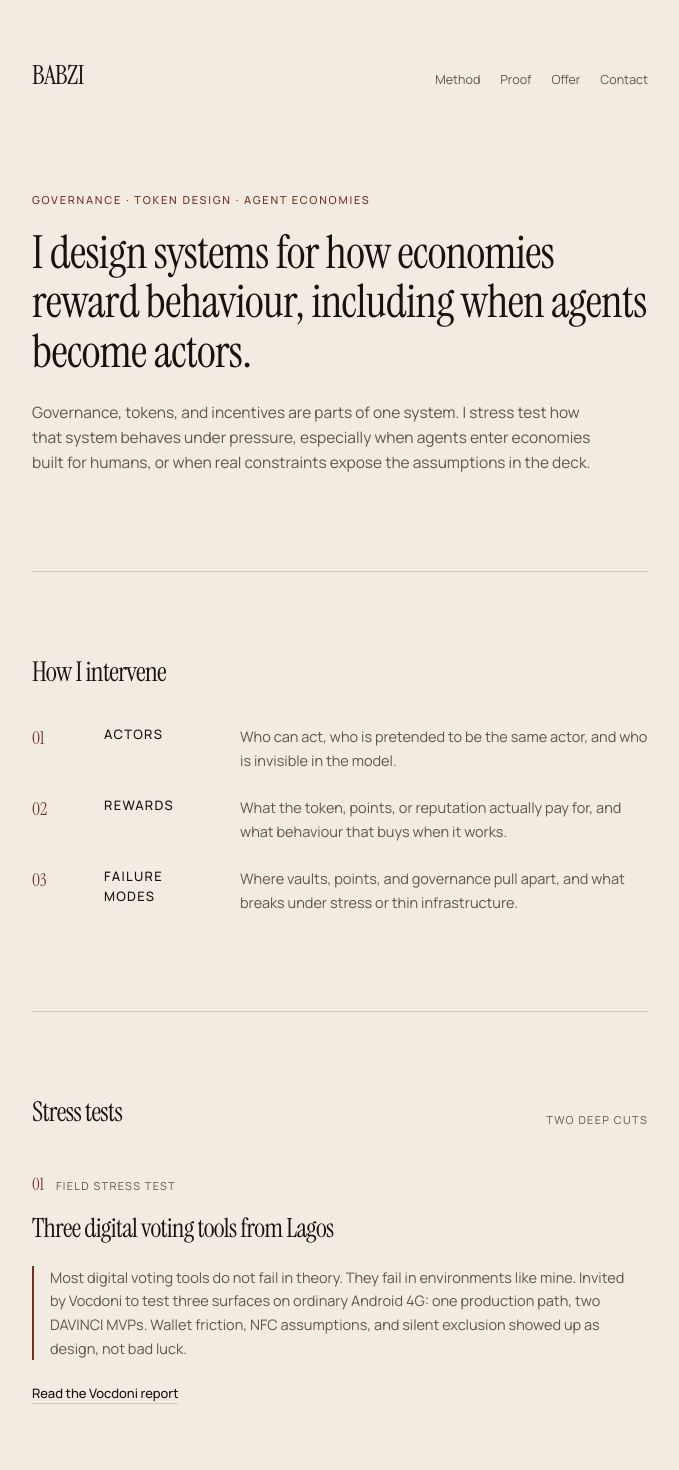
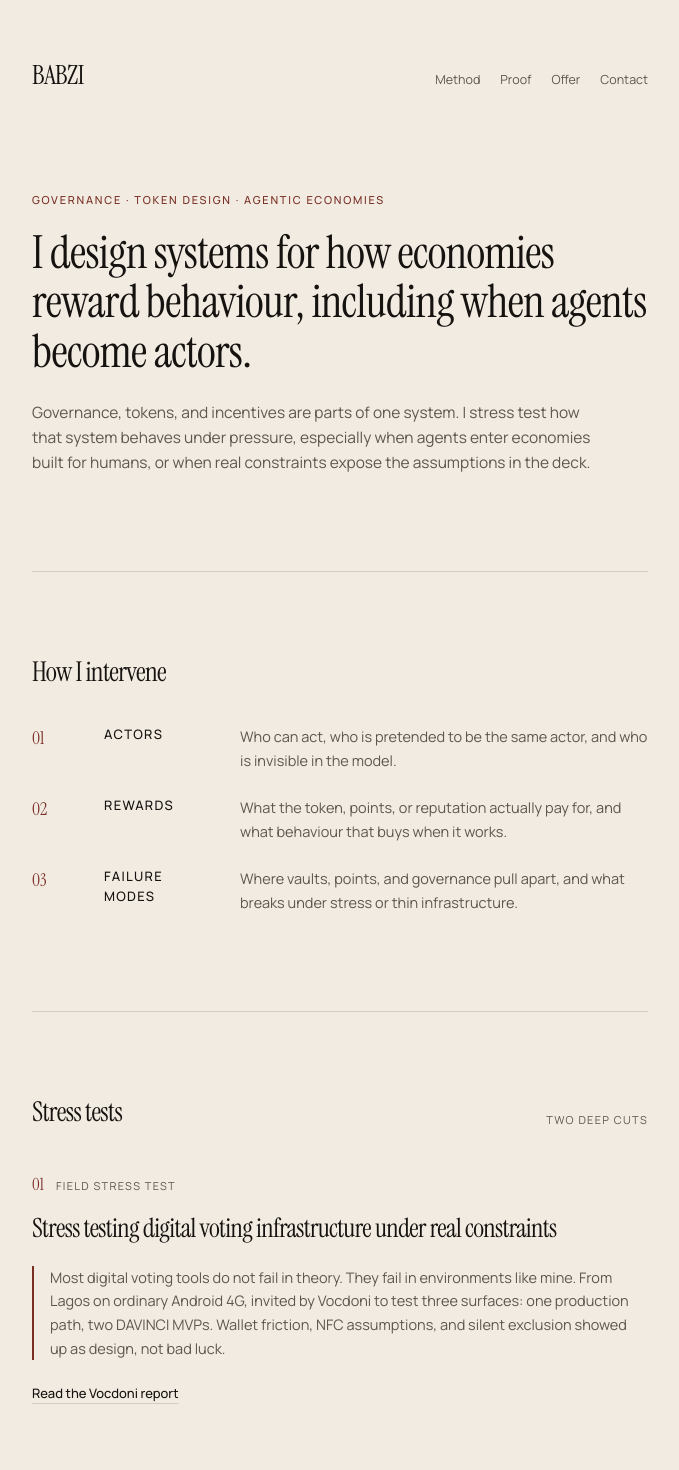
Before and after one commit to Babcan-Inc/babzi-portfolio, a Next.js app: page / in a window 1280 px wide. Shown: the top 1470 px of the page, without its empty margins (300-979 px from the left). Built offline with nearby package versions, Linux system fonts and the light colour scheme.

Commit message:
Use agentic economies and reframe Vocdoni headline.
Keep the Lagos field test as proof of real constraint without leading the title on geography.

```diff
--- a/src/app/page.tsx
+++ b/src/app/page.tsx
@@ -2,9 +2,9 @@ const stressTests = [
   {
     num: "01",
     kicker: "Field stress test",
-    title: "Three digital voting tools from Lagos",
+    title: "Stress testing digital voting infrastructure under real constraints",
     excerpt:
-      "Most digital voting tools do not fail in theory. They fail in environments like mine. Invited by Vocdoni to test three surfaces on ordinary Android 4G: one production path, two DAVINCI MVPs. Wallet friction, NFC assumptions, and silent exclusion showed up as design, not bad luck.",
+      "Most digital voting tools do not fail in theory. They fail in environments like mine. From Lagos on ordinary Android 4G, invited by Vocdoni to test three surfaces: one production path, two DAVINCI MVPs. Wallet friction, NFC assumptions, and silent exclusion showed up as design, not bad luck.",
     href: "https://paragraph.com/@babziweb3@gmail.com/i-tested-three-digital-voting-tools-from-nigeria-here-is-what-actually-happened",
     cta: "Read the Vocdoni report",
   },
@@ -70,7 +70,7 @@ export default function Home() {
         {/* Thesis */}
         <section className="mb-16 sm:mb-24">
           <p className="mb-5 text-[11px] font-medium uppercase tracking-[0.16em] text-[var(--accent)]">
-            Governance · Token design · Agent economies
+            Governance · Token design · Agentic economies
           </p>
           <h1 className="font-display text-[2.05rem] leading-[1.12] tracking-[-0.015em] text-[var(--ink)] sm:text-[2.85rem] sm:leading-[1.08]">
             I design systems for how economies reward behaviour, including when agents become actors.
```
